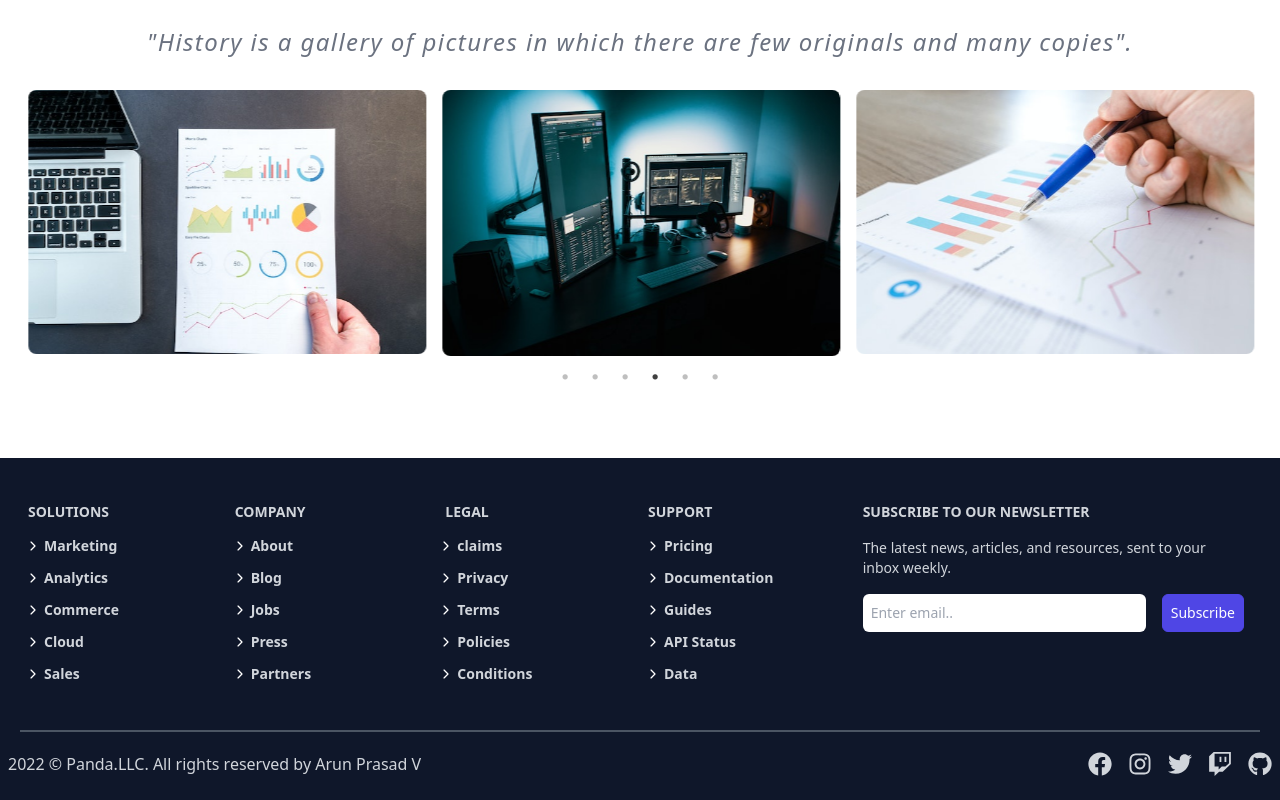
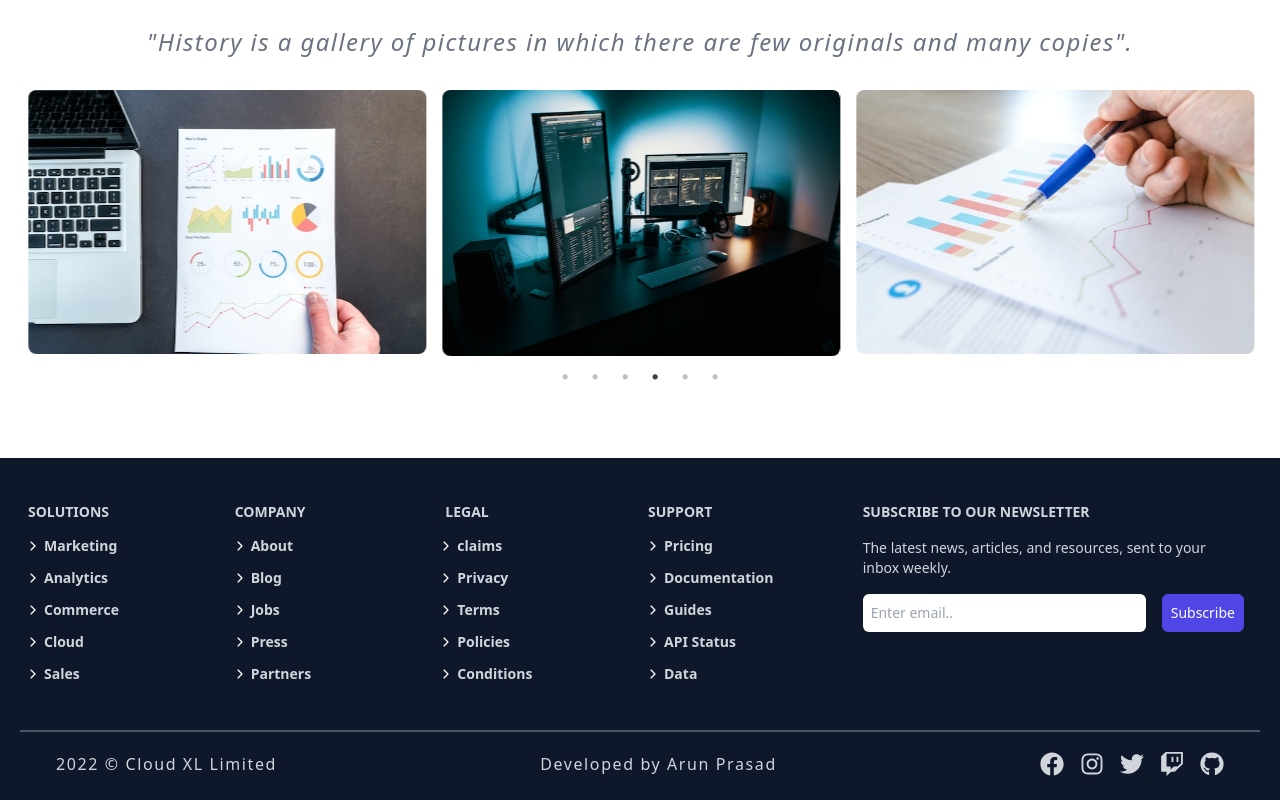
Before and after one commit to Anbesivamayam/Cloud-XL, a React (Create React App) app: page / in a window 1280 px wide. Shown: the part 4923-5723 px from the top of the page. Built offline with nearby package versions, Linux system fonts and the light colour scheme; no server answers.

Commit message:
fixed footer 21/12/2022

```diff
--- a/src/App.js
+++ b/src/App.js
@@ -7,6 +7,7 @@ function App() {
   return (
     <>
       <Toaster />
+      {/* {for packgae.json} */}
       {/* "homepage": "https://anbesivamayam.github.io/Cloud-XL", */}
       <Routes>
         <Route path="/" element={<Home />} />
--- a/src/components/Footer.js
+++ b/src/components/Footer.js
@@ -93,8 +93,9 @@ const Footer = () => {
         </div>
       </div>
 
-      <div className="flex flex-col md:flex-row justify-between items-center py-2">
-        <p className="py-3 ">2022 &#169; Panda.LLC. All rights reserved by Arun Prasad V</p>
+      <div className="mx-12 flex flex-col md:flex-row justify-between items-center py-2 tracking-widest">
+        <p className="py-3 ">2022 &#169; Cloud XL Limited</p>
+        <p className="py-3 ">Developed by Arun Prasad </p>
         <div className="flex gap-4 text-2xl py-2">
           <a href="https://www.facebook.com/" target="_blank">
             {" "}
```
